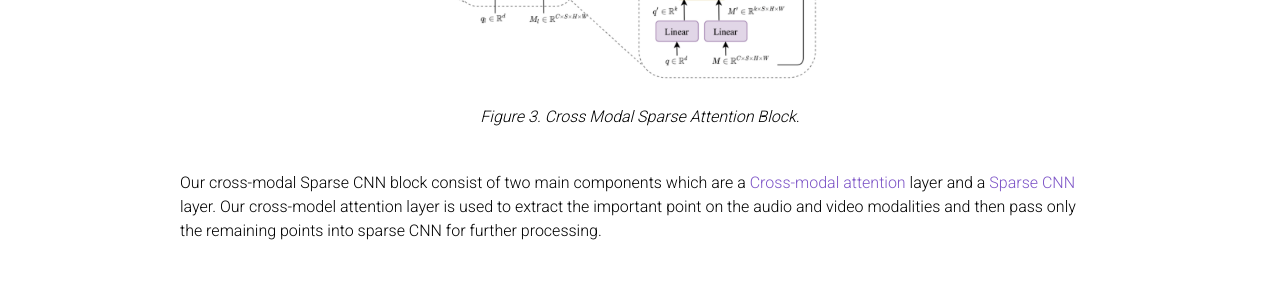
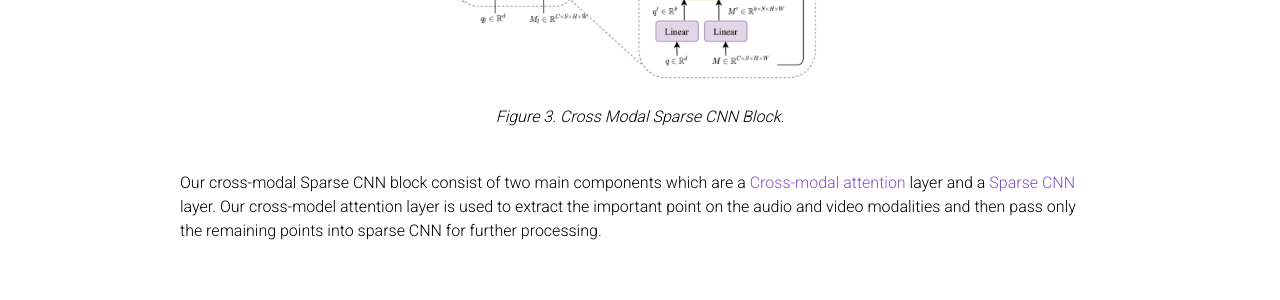
Before and after one commit to HLTCHKUST/HLTCHKUST.github.io, a Jekyll site: the page built from _posts/2021-03-19-sparse-multimodal.md, in a window 1280 px wide and 900 px high, scrolled down 2551 px. Shown: the part 153-453 px from the top of the window. Built offline with Jekyll 4.4.1, drawn with Linux system fonts in a browser that asks for light colours; nearby versions of some CDN libraries; a style sheet for code colours, icons or effects is not loaded.

Commit message:
fix typo

```diff
--- a/_posts/2021-03-19-sparse-multimodal.md
+++ b/_posts/2021-03-19-sparse-multimodal.md
@@ -95,7 +95,7 @@ In the above figure, we can see that our sparse end-to-end model is divided into
 
 <br />
 <img class="center"  width="40%" src="/assets/img/sparse-mm/cross-modal-sparse-cnn-block.png" alt="...">
-<figcaption>Figure 3. Cross Modal Sparse Attention Block.</figcaption>
+<figcaption>Figure 3. Cross Modal Sparse CNN Block.</figcaption>
 <br />
 
 Our cross-modal Sparse CNN block consist of two main components which are a [Cross-modal attention](#cross-modal-attention-layer) layer and a [Sparse CNN](#sparse-cnn-layer) layer. Our cross-model attention layer is used to extract the important point on the audio and video modalities and then pass only the remaining points into sparse CNN for further processing.
```
